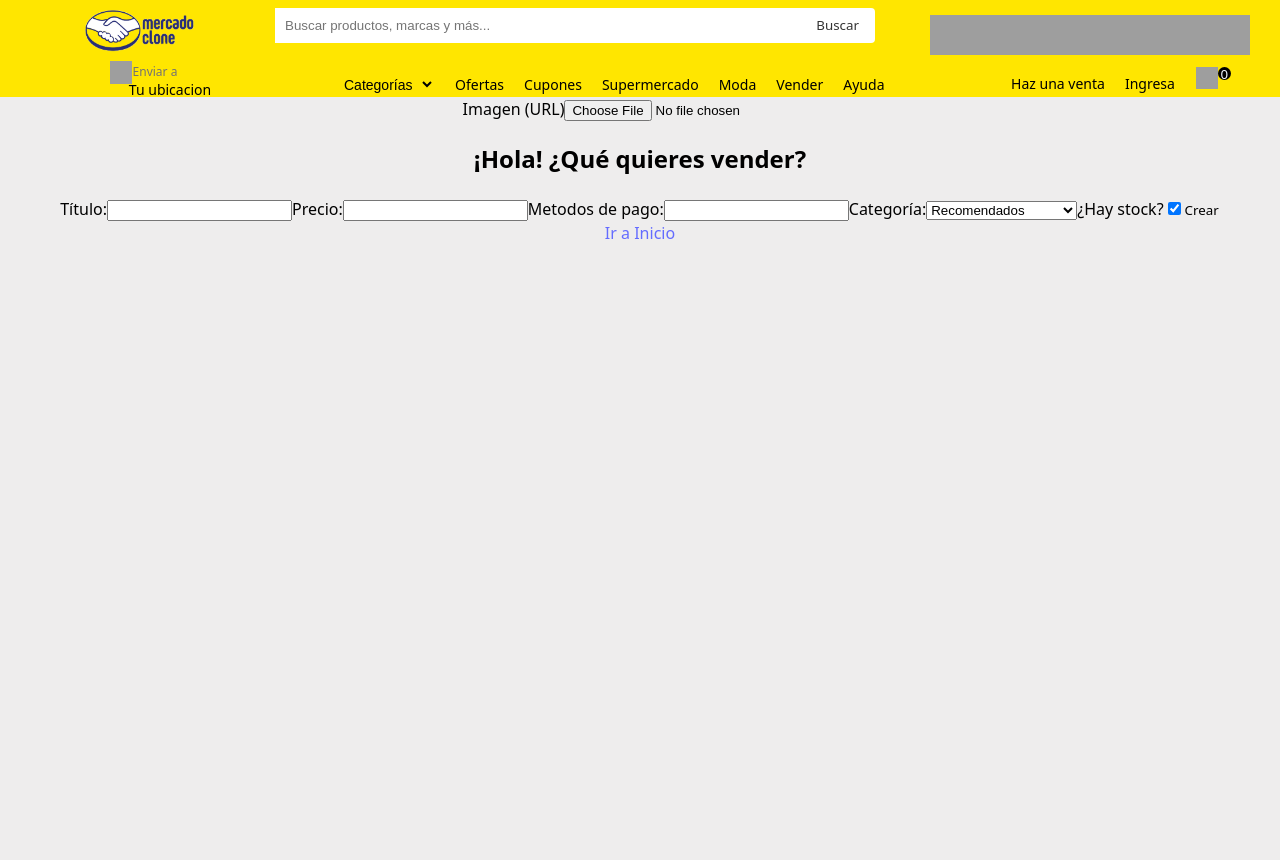
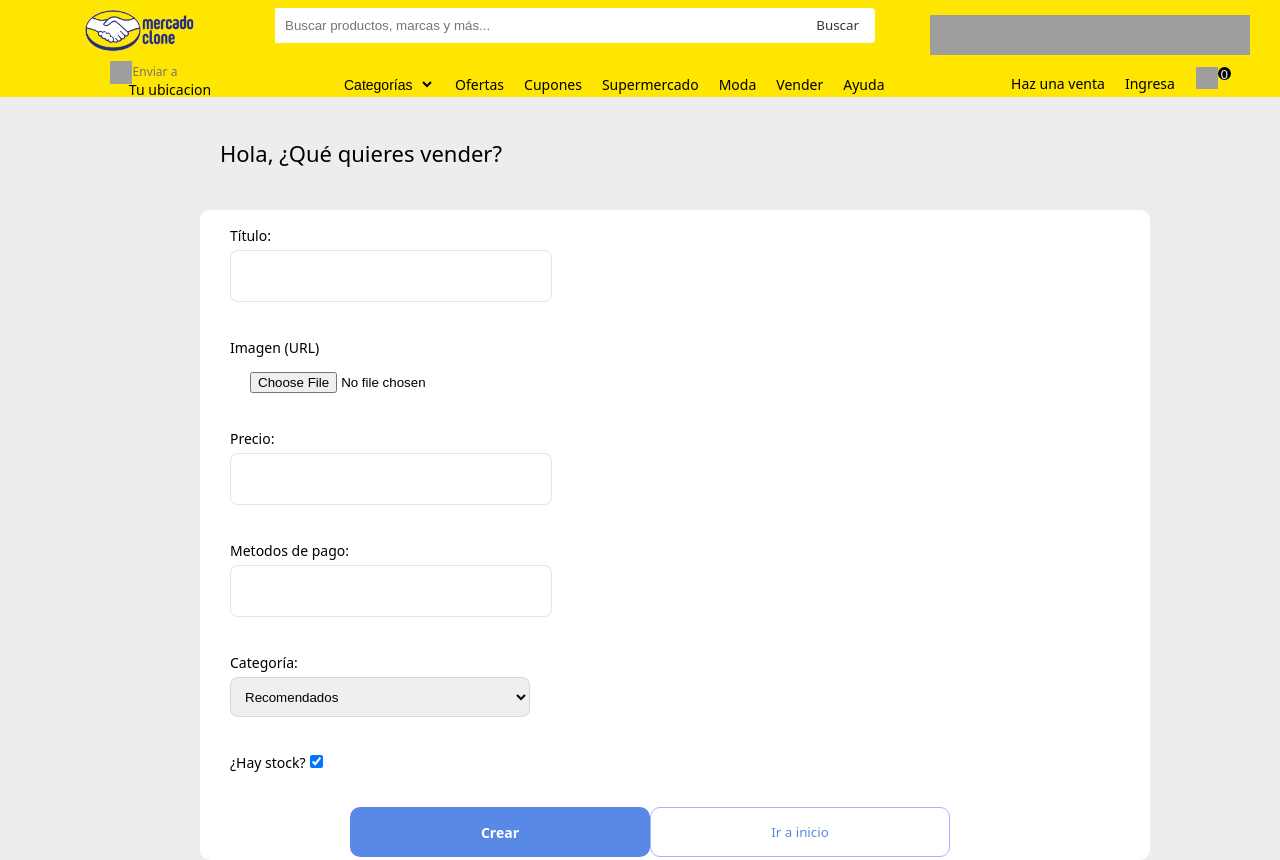
Before and after one commit to matiasandoval1901/mercado-clone, a React (Vite) app: page /create in a window 1280 px wide. Before the commit the page ends 800 px from the top, so only its background shows below. Built offline with nearby package versions, Linux system fonts and the light colour scheme; grey boxes are pictures that could not be loaded.

Commit message:
page details

```diff
--- /dev/null
+++ b/src/Pages/Checkout.module.css
@@ -0,0 +1,87 @@
+.inicio {
+    background-color: transparent;
+    border: 1px solid;
+    border-color: rgb(164, 178, 255);
+    width: 300px;
+    height: 50px;
+    border-radius: 10px;
+    margin-top: 20px;
+    color: rgb(88, 137, 230);;
+
+}
+
+.buy {
+       background-color:rgb(88, 137, 230);
+    height: 50px;
+    width: 300px;
+    border-radius: 10px;
+    color: white;
+    font-size: 14px;
+    font-weight: bold;
+    position: inherit;
+    margin-top: 50px;
+}
+
+.containerform {
+
+  background-color: rgb(255, 255, 255);
+  margin-left: 400px;
+  margin-top: 40px;
+  height: 550px;
+  width: 450px;
+  border-radius: 10px;
+
+
+}
+
+.title {
+  font-size: 16px;
+  text-align: left;
+  margin-left: 20px;
+  font-weight: normal;
+  padding-top: 20px;
+
+}
+
+.divider {
+  border: none;
+  border-top: 1px solid #ccc;
+  margin: 10px 0;
+}
+
+
+.formGroup {
+  margin: 10px 0;
+  text-align: left;
+}
+
+.label {
+  font-size: 16px;
+  font-weight: normal;
+  display: block;
+  color: #333;
+  text-align: left;
+  margin-left: 20px;
+  margin-top: 30px;
+}
+
+.label1 {
+  font-size: 18px;
+  font-weight:bold;
+  display: block;
+  color: #050505;
+  text-align: left;
+  margin-left: 20px;
+  margin-top: 10px;
+  margin-bottom: 40px;
+}
+
+.totalLabel {
+  font-size: 14px;
+  text-align: left;
+  color: #000;
+  margin-top: 10px;
+  padding:0;
+  margin-left: 20px;
+
+}
--- a/src/Pages/Checkout.tsx
+++ b/src/Pages/Checkout.tsx
@@ -1,12 +1,48 @@
 import { Link } from "react-router";
+import styles from "./Checkout.module.css"
 
 export const Checkout = () => {
-    return (
-        <>
-        <h1>Aca sucede la compra</h1>
-        <Link to="/">Volver a inicio</Link>
-        </>
-    )
-}
+  return (
+    <article className={styles.containerform}>
+      <h2 className={styles.title}>Resumen de compra</h2>
+      <hr className={styles.divider} />
+
+      <div className={styles.formGroup}>
+        <label className={styles.label}>Producto</label>
+      </div>
+
+
+      <div className={styles.formGroup}>
+        <label className={styles.label}>Envío</label>
+      </div>
+      <hr className={styles.divider} />
+
+      <div className={styles.formGroup}>
+        <label className={styles.label}>Subtotal</label>
+      </div>
+      <hr className={styles.divider} />
+
+      <div className={styles.formGroup}>
+        <label className={styles.label1}>Pagás</label>
+      </div>
+      <hr className={styles.divider} />
+
+      <div className={styles.formGroup}>
+        <label className={styles.totalLabel}>Total</label>
+      </div>
+
+      <div>
+        <Link to="/">
+          <button className={styles.buy}>Finalizar compra</button>
+        </Link>
+        <Link to="/">
+          <button className={styles.inicio}>Volver a inicio</button>
+        </Link>
+      </div>
+    </article>
+  );
+};
 
 export default Checkout;
+
+//SIMULACION DE COMPRA
--- a/src/Pages/Create.module.css
+++ b/src/Pages/Create.module.css
@@ -0,0 +1,80 @@
+.containerform {
+  display:flex;
+
+  background-color: rgb(255, 255, 255);
+  margin-left: 20px;
+  margin-right: 20px;
+  margin-top: 40px;
+  height: 650px;
+  width: 950px;
+  border-radius: 10px;
+  margin-left: 200px;
+
+
+}
+
+.eltitulo {
+    font-size: 22px;
+    position: inherit;
+    font-weight: normal;
+    margin-left:220px;
+    margin-top: 40px;
+    padding: 0;
+    text-align: left;
+}
+
+.titulos {
+    font-size: 14px;
+    font-weight: normal;
+    margin-bottom: 4px;
+    margin-left: 30px;
+    margin-top: 15px;
+    padding: 0;
+    text-align: left;
+
+
+}
+
+.inicio {
+    background-color: transparent;
+    border: 1px solid;
+    border-color: rgb(164, 178, 255);
+    width: 300px;
+    height: 50px;
+    border-radius: 10px;
+    margin-top: 597px;
+    color: rgb(88, 137, 230);;
+
+}
+
+.file {
+    margin-top: 10px;
+    margin-left: 50px;
+}
+.texto {
+  width: 100%;
+  max-width: 300px;
+  height: 40px;
+  padding: 5px 10px;
+  border-radius: 8px;
+  border: 1px solid rgba(0, 0, 0, 0.1);
+  margin-left: 30px;
+}
+.formGroup {
+  display: flex;
+  flex-direction: column; /* hace que el label esté encima del input */
+  margin-bottom: 20px;
+}
+
+.submit {
+    background-color:rgb(88, 137, 230);
+    height: 50px;
+    width: 300px;
+    border-radius: 10px;
+    color: white;
+    font-size: 14px;
+    font-weight: bold;
+    position: inherit;
+    margin-top: 10px;
+    margin-left: 150px;
+}
--- a/src/Pages/Create.tsx
+++ b/src/Pages/Create.tsx
@@ -3,6 +3,7 @@ import { productService } from "../data/service";
 import { useState } from "react";
 import { Link } from "react-router";
 import { useNavigate } from 'react-router-dom';
+import styles from "./Create.module.css"
 
 
 
@@ -58,44 +59,59 @@ export default function CreateForm () {
     };
 
     return (
-    <div>
-        <label htmlFor="image">Imagen (URL)</label>
-        <input
-          id="image"
-          type="file"
-          accept="image/*"
-          onChange={(e) => handleImageUpload(e)}
-        />
-      <h2>¡Hola! ¿Qué quieres vender?</h2>
+        <>
+      <h2 className={styles.eltitulo}>Hola, ¿Qué quieres vender?</h2>
+    <article className={styles.containerform}>
       <form onSubmit={handleSubmit}>
-        <label htmlFor="titulo">Título:</label>
-        <input
+         <div className={styles.formGroup}>
+             <label className={styles.titulos} >Título:</label>
+             <input className={styles.texto}
                  id="titulo"
                  type="text"
                  value={title}
                  onChange={(e) => SetTitle(e.target.value)}
                  required
               />
+         </div>
+         <div className={styles.formGroup}>
 
-        <label htmlFor="precio">Precio:</label>
-        <input
+         <label className={styles.titulos} >Imagen (URL)</label>
+         <input className={styles.file}
+           id="image"
+           type="file"
+           accept="image/*"
+           onChange={(e) => handleImageUpload(e)}
+         />
+         </div>
+         <div className={styles.formGroup}>
+
+         <label className={styles.titulos} >Precio:</label>
+         <input className={styles.texto}
            id="precio"
            type="number"
            value={precio}
            onChange={(e) => SetPrecio(e.target.value)}
            required
          />
-        <label htmlFor="metodo">Metodos de pago:</label>
-        <input
+         </div>
+
+         <div className={styles.formGroup}>
+
+         <label className={styles.titulos} >Metodos de pago:</label>
+         <input className={styles.texto}
            id="metodo"
            type="string"
            value={metodo}
            onChange={(e) => SetMetodo(e.target.value)}
            required
          />
+         </div>
 
-        <label htmlFor="category">Categoría:</label>
-        <select
+
+         <div className={styles.formGroup}>
+
+         <label className={styles.titulos} >Categoría:</label>
+          <select className={styles.texto}
             id="category"
             value={category}
             onChange={(e) => setCategory(e.target.value)}
@@ -105,8 +121,10 @@ export default function CreateForm () {
            <option value="offers">Ofertas</option>
            <option value="searches">Según tus búsquedas</option>
          </select>
+         </div>
 
-        <label htmlFor="stock">
+         <div className={styles.formGroup}>
+         <label className={styles.titulos}>
             ¿Hay stock?
             <input
               id="stock"
@@ -115,12 +133,17 @@ export default function CreateForm () {
               onChange={(e) => setStock(e.target.checked)}
             />
           </label>
+         </div>
 
-          <button type="submit" disabled={CreateProductMutation.isPending}>
+          <button className={styles.submit} type="submit" disabled={CreateProductMutation.isPending}>
             {CreateProductMutation.isPending ? 'Creando...' : 'Crear'}
           </button>
       </form>
-      <Link to={"/"}>Ir a Inicio</Link>
-    </div>
+          <Link  to={"/"}>
+           <button className={styles.inicio}>Ir a inicio</button>
+          </Link>
+
+    </article>
+        </>
   );
 }
--- a/src/Pages/ProductDetail.module.css
+++ b/src/Pages/ProductDetail.module.css
@@ -1,11 +1,13 @@
 .Container {
   display: flex;
-  flex-direction: column;
+  flex-direction:row;
   background-color: rgb(255, 255, 255);
   margin-left: 20px;
   margin-right: 20px;
-  border-radius: 20px;
+
   margin-top: 50px;
+  height: 650px;
+  width: 950px;
 
 }
 
@@ -17,13 +19,106 @@
     border-radius: 5px;
 }
 
+.Container2 {
+    background-color: rgb(255, 255, 255);
+    margin-left: 550px;
+    width: 360px;
+    margin-top: 20px;
+    border: 1px solid;
+    border-color: rgba(0, 0, 0, .1);
+    border-radius: 10px;
+    position:absolute;
+    height: 630px;
+
+
+}
 .name {
-    text-align: right;
-    font-size: 12px;
+    margin-top: 5px;
+    font-size: 22px;
+    font-weight:600;
+    position: inherit;
+    margin-left: 22px;
 
 }
 
 .data1 {
-    text-align: right;
-    font-size: 20px;
+
+    font-size: 36px;
+    font-weight: normal;
+    position: inherit;
+    margin-top: 70px;
+    margin-left: 20px;
 }
+
+.cart {
+    background-color:rgb(88, 137, 230);
+    height: 50px;
+    width: 300px;
+    border-radius: 10px;
+    color: white;
+    font-size: 14px;
+    font-weight: bold;
+    position: inherit;
+    margin-top: 120px;
+}
+
+.botones {
+    color: #3483fa;
+    height: 50px;
+    width: 300px;
+    border-radius: 10px;
+    background-color: rgba(65, 137, 230, .15);
+    font-weight: bold;
+    margin-top: 5px;
+}
+
+.back {
+    background-color: transparent;
+    border: 1px solid;
+    border-color: rgb(164, 178, 255);
+    width: 300px;
+    height: 50px;
+    border-radius: 10px;
+    margin-top: 5px;
+
+}
+
+.metodosPay {
+    font-size: 18px;
+    color: #0f7542;
+    position: inherit;
+    margin-top: 120px;
+    font-weight: normal;
+    margin-left: 20px;
+}
+
+.stock {
+    font-size: 15px;
+    position: inherit;
+    margin-top: 50px;
+    margin-left: 20px;
+    font-weight: normal;
+}
+
+.Container3{
+    height: 650px;
+    width: 400px;
+    margin-left: 460px;
+    background-color: rgb(255, 255, 255); ;
+
+}
+
+.commerce {
+    width: 360px;
+    height: 620px;
+
+    margin-top: 20px;
+
+}
+
+.detail {
+    width: 335px;
+    height: 140px;
+    margin-top: 180px;
+
+}
--- a/src/Pages/ProductDetail.tsx
+++ b/src/Pages/ProductDetail.tsx
@@ -3,6 +3,8 @@ import { useMutation, useQuery, useQueryClient } from "@tanstack/react-query";
 import { productService } from "../data/service";
 import type { Product } from "../Types/typeProduct";
 import styles from "./ProductDetail.module.css"
+import miImagen from "../assets/detail.jpeg"
+import miImagen2 from "../assets/detail2.jpeg"
 
 function ProductDetail() {
   const { id } = useParams<{ id: string }>();
@@ -37,17 +39,26 @@ function ProductDetail() {
   return (
     <article className={styles.Container}>
       <img className={styles.photo} src={product.src} alt={product.titulo} />
-      <h1>{product.titulo}</h1>
-      <h3>${product.precio}</h3>
-      <h3>{product.stock ? "Disponible" : "Agotado"}</h3>
-      <h3>{product.category}</h3>
+      <div className={styles.Container2}>
+       <p className={styles.name}>{product.titulo}</p>
+       <h3 className={styles.data1}>${product.precio}</h3>
+       <h3 className={styles.metodosPay}>{product.metodo}</h3>
+       <img className={styles.detail} src={miImagen}></img>
+       <h3 className={styles.stock}>Stock {product.stock ? "Disponible" : "Agotado"}</h3>
+       <Link to="/cart">
+         <button className={styles.cart} onClick={onAddProduct}>Agregar al carrito</button>
+       </Link>
+       <button className={styles.botones} onClick={() => deleteMutation.mutate()}>Eliminar</button>
+       <Link to="/">
+         <button className={styles.back}> Volver a inicio</button>
+        </Link>
 
-      <Link to="/cart">
-        <button onClick={onAddProduct}>Agregar al carrito</button>
-      </Link>
+      </div>
+      <div className={styles.Container3}>
+        <img className={styles.commerce} src={miImagen2}></img>
+      </div>
 
-      <button onClick={() => deleteMutation.mutate()}>Eliminar</button>
-      <Link to="/">Volver al inicio</Link>
+
     </article>
   );
 }
--- a/src/data/data.ts
+++ b/src/data/data.ts
@@ -85,7 +85,7 @@ export const productsDB = [
     },
     {
       id: 10,
-      src: 'https://images-na.ssl-images-amazon.com/images/I/71Oggg6st6L._AC_SL1200_.jpg',
+      src: 'https://http2.mlstatic.com/D_NQ_NP_921938-MLA79916802068_102024-O.webp',
       titulo: 'Guantes para moto de Invierno',
       precio: 65.999,
       metodo: 'Cuota Simple en 6 cuotas de $12.546',
@@ -166,7 +166,7 @@ export const productsDB = [
     },
     {
       id: 19,
-      src: 'https://th.bing.com/th/id/OIP.VYR1uiHS_IX7ifPmLGNwWgHaJg?rs=1&pid=ImgDetMain',
+      src: 'https://http2.mlstatic.com/D_NQ_NP_749592-MLA86615456407_062025-O.webp',
       titulo: 'Mouse Gamer',
       precio: 65.999,
       metodo: 'Cuota Simple en 6 cuotas de $12.546',
--- a/src/index.css
+++ b/src/index.css
@@ -27,7 +27,7 @@ body, html {
 }
 
 a {
-  font-weight: normal;
+
   color: #646cff;
   text-decoration: inherit;
 }
```
Also changed, not shown: src/Context/dataContext.tsx (+6 -10 lines), src/assets/detail.jpeg (added), src/assets/detail2.jpeg (added). Lines whose indentation alone changed are shown as unchanged.
